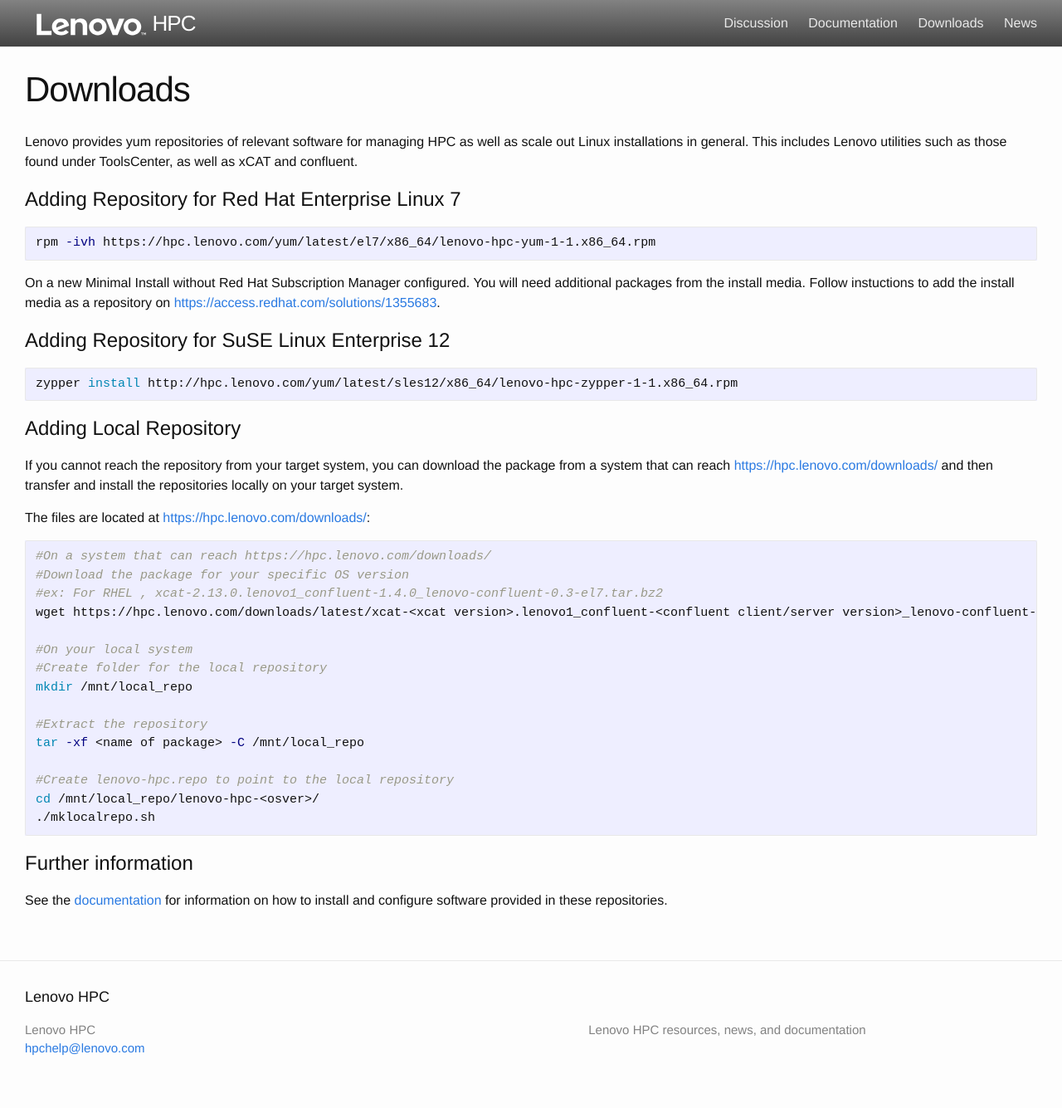
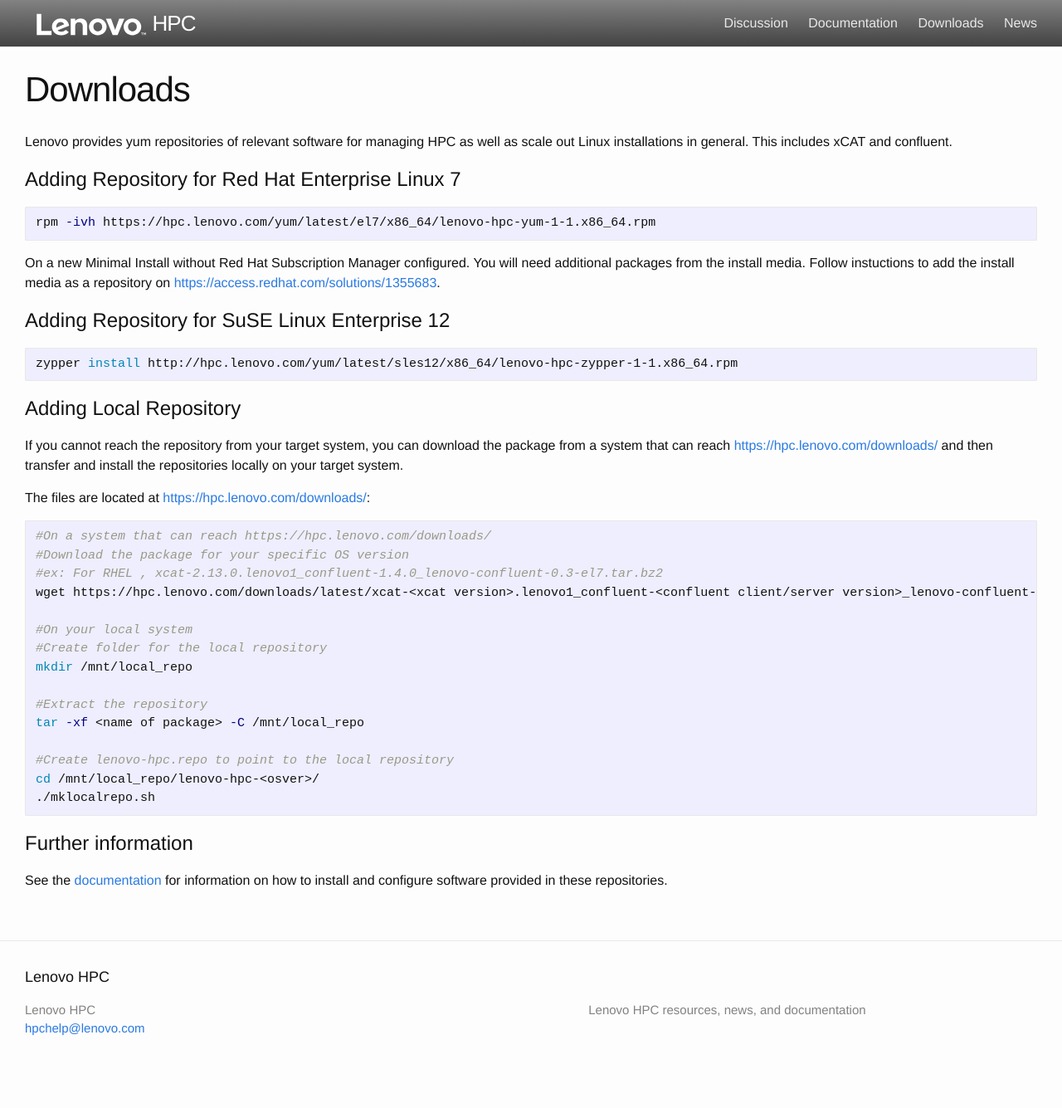
Before and after one commit to xcat2/confluent-docs, a Jekyll site: the page built from downloads.md, in a window 1280 px wide. Shown: the whole page at 83% size. Built offline with Jekyll 4.4.1, drawn with Linux system fonts in a browser that asks for light colours; after the commit the page ends 1311 px from its top, so only the background shows below that.

Commit message:
Remove reference to ToolsCenter for now.

```diff
--- a/downloads.md
+++ b/downloads.md
@@ -6,8 +6,7 @@
 ---
 
 Lenovo provides yum repositories of relevant software for managing HPC as well
-as scale out Linux installations in general.  This includes Lenovo utilities
-such as those found under ToolsCenter, as well as xCAT and confluent.
+as scale out Linux installations in general.  This includes xCAT and confluent.
 
 Adding Repository for Red Hat Enterprise Linux 7
 ============================
```
